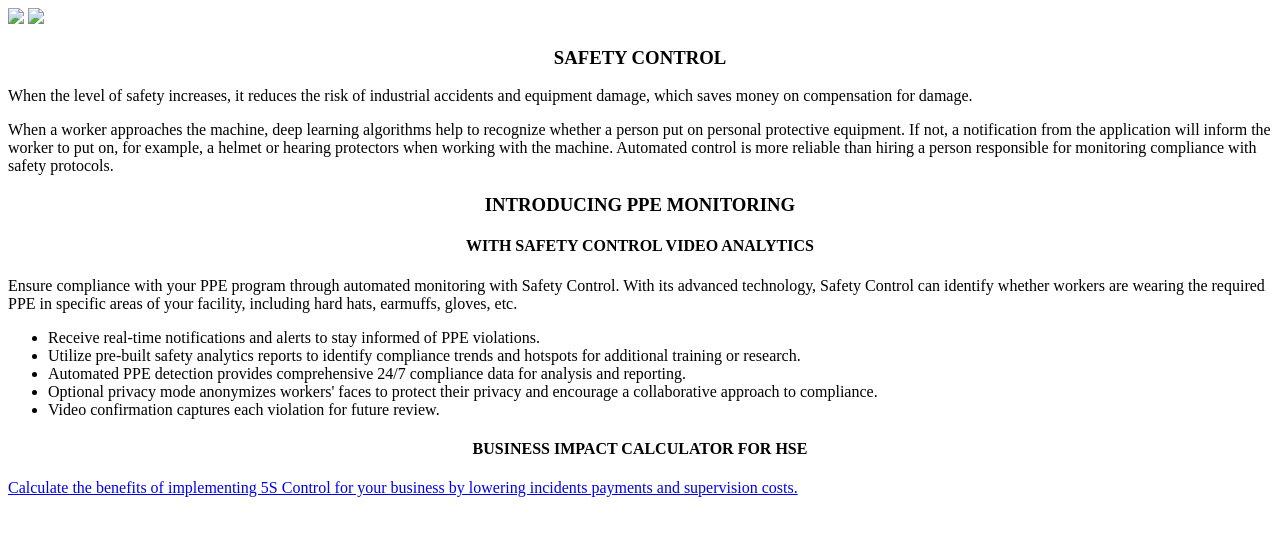
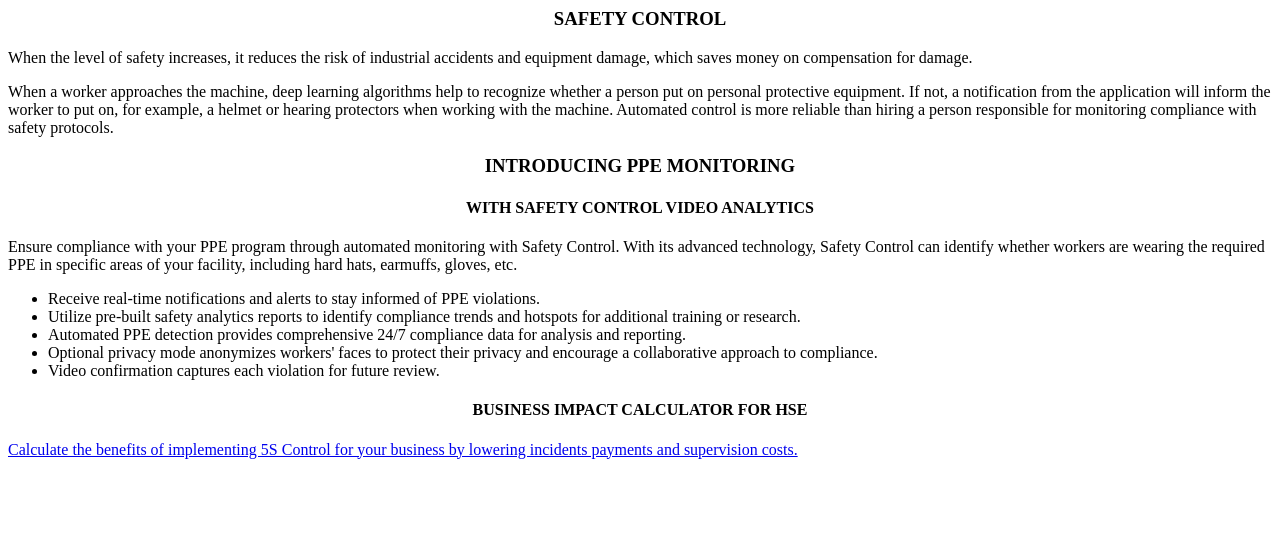
Before and after one commit to Pzhigarev/testodoo, a plain HTML site: page index.html in a window 1280 px wide. Drawn offline with Linux system fonts and the light colour scheme.

Commit message:
Update index.html

```diff
--- a/index.html
+++ b/index.html
@@ -1,9 +1,5 @@
 <section class="oe_container">
     <div class="oe_row oe_spaced">
-
-        <img src="1.jpg">
-
-        <img src="2.jpg">
 
         <h3 style="color:black;"align="center"><b></b>SAFETY CONTROL</b></h3>
 
```
